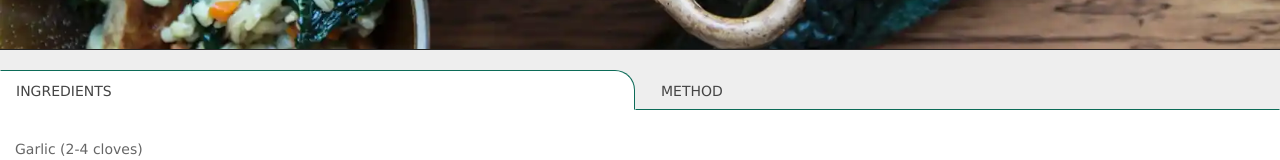
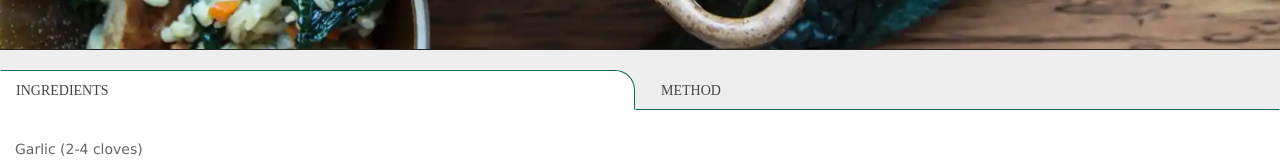
Before and after one commit to jonnywyatt/recipes, a Next.js app: page /recipes/1 in a window 1280 px wide. Shown: the part 847-1007 px from the top of the page. Built offline with nearby package versions, Linux system fonts and the light colour scheme.

Commit message:
Tab headings font stack

```diff
--- a/src/components/Tabs/styles.module.scss
+++ b/src/components/Tabs/styles.module.scss
@@ -13,6 +13,7 @@
 
 .tab {
   color: var(--grey-2);
+  font-family: var(--font-stack-heading);
   font-size: var(--font-size-14);
   text-transform: uppercase;
   padding-top: calc(var(--spacing-unit-2) + 2px);
```
